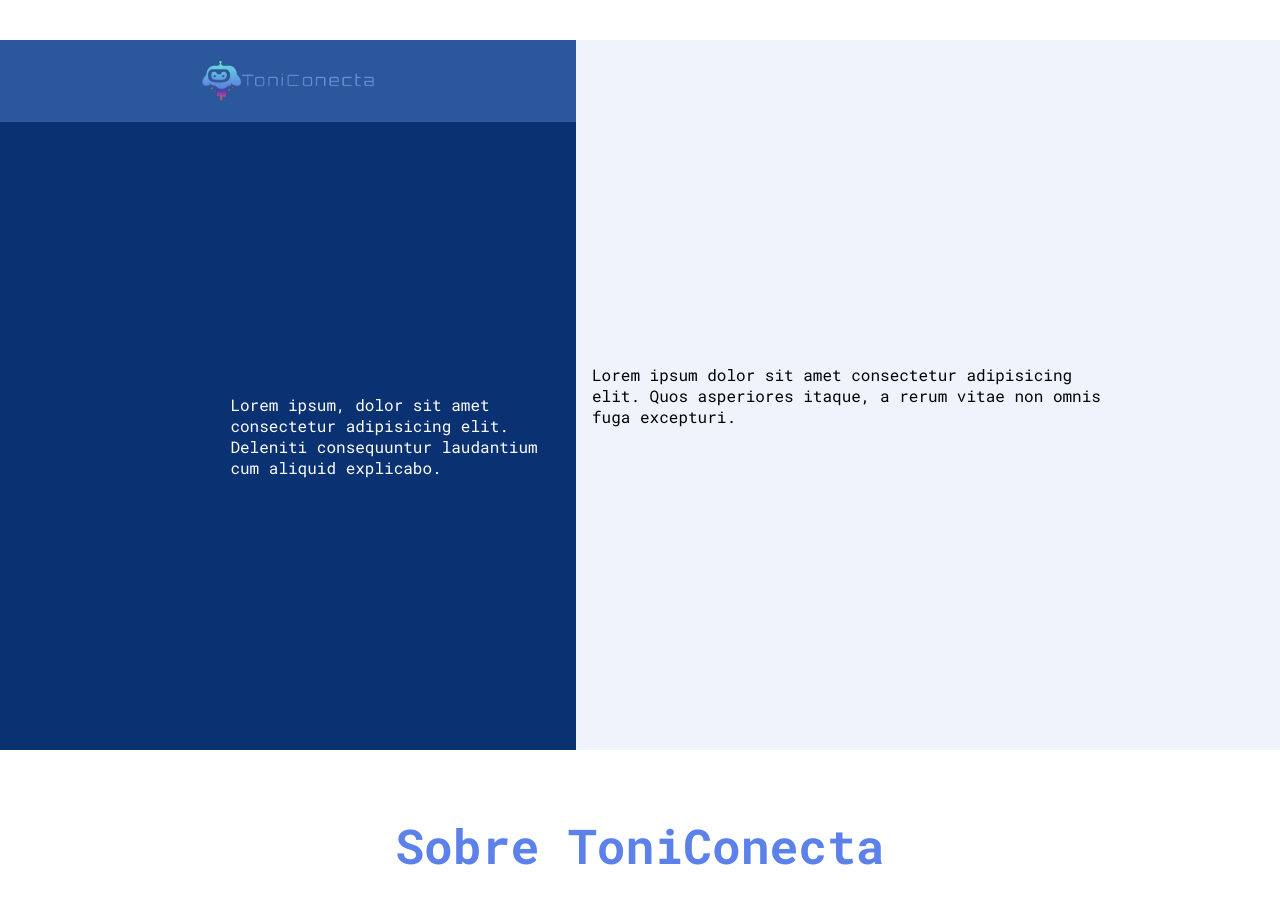
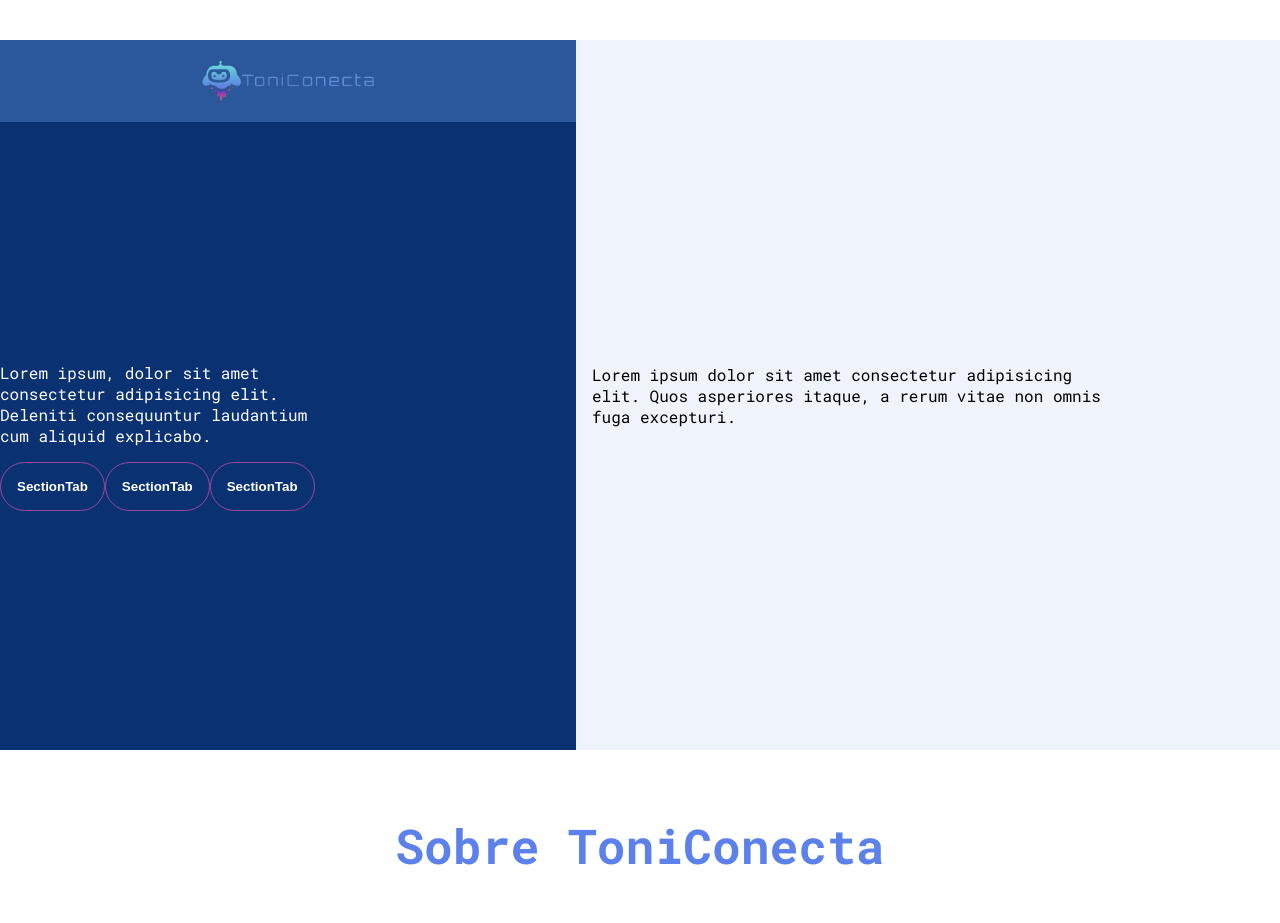
Before and after one commit to Braulio95/toniconectalandingpage, a React (Create React App) app: page / in a window 1280 px wide. Shown: the part 760-1683 px from the top of the page. Built offline with nearby package versions, Linux system fonts and the light colour scheme.

Commit message:
adding buttons

```diff
--- /dev/null
+++ b/src/components/SectionTab/SectionTab.css
@@ -0,0 +1,7 @@
+.tab-howit {
+  border: 1px solid #9f45a2;
+  background-color: #0a3273;
+  border-radius: 30px;
+  color: white;
+  font-weight: 700;
+}
--- /dev/null
+++ b/src/components/SectionTab/SectionTab.tsx
@@ -0,0 +1,6 @@
+import React from "react";
+import "./SectionTab.css";
+
+export const SectionTab = () => {
+  return <button className="tab-howit">SectionTab</button>;
+};
--- a/src/modules/HowItWorks/HowItWorks.css
+++ b/src/modules/HowItWorks/HowItWorks.css
@@ -1,59 +1,60 @@
 #how-it-works {
-    min-height: calc(100vh - 90px)
+  min-height: calc(100vh - 90px);
 }
 
 .wrapper {
   display: grid;
-    grid-template-columns:45% 55%;
+  grid-template-columns: 45% 55%;
   min-height: inherit;
 }
 
-.wrapper-mobile{
-    display:flex;
+.wrapper-mobile {
+  display: flex;
   flex-direction: column;
   margin-top: 1rem;
 }
 
-.title-panel{
-background-color: #0A3273;
+.title-panel {
+  background-color: #0a3273;
 }
 
-.info-panel{
-    background-color: rgba(102, 149, 225, 0.10);
+.info-panel {
+  background-color: rgba(102, 149, 225, 0.1);
 }
 
-.title-banner{
+.title-banner {
   background-color: rgba(102, 149, 225, 0.37);
   display: flex;
   padding-block: 1rem;
 }
 
-.title-banner > img{
+.title-banner > img {
   margin-inline: auto;
   width: 180px;
 }
 
-.title-container{
+.title-container {
   color: white;
   display: flex;
+  flex-direction: column;
   height: calc(100% - 82px);
   justify-content: right;
 }
 
-.title-text{
-    margin-block:auto;
+.title-text {
+  margin-block: auto;
   width: 60%;
 }
 
-.info-container{
+.info-container {
   color: black;
   display: flex;
   height: 100%;
   justify-content: left;
 }
 
-.info-text{
-    margin-block:auto;
+.info-text {
+  margin-block: auto;
   width: 80%;
   padding: 1rem;
 }
--- a/src/modules/HowItWorks/HowItWorks.tsx
+++ b/src/modules/HowItWorks/HowItWorks.tsx
@@ -1,6 +1,7 @@
 import React from "react";
 import "./HowItWorks.css";
 import Logo from "../../assets/navIcon/logo.png";
+import { SectionTab } from "../../components/SectionTab/SectionTab";
 interface MobileProps {
   isMobile: boolean;
 }
@@ -15,18 +16,21 @@ export const HowItWorks = ({ isMobile }: MobileProps) => {
           </div>
           <div className="title-container">
             <div className="title-text">
-                            Lorem ipsum, dolor sit amet consectetur adipisicing
-                            elit. Deleniti consequuntur laudantium cum aliquid
-                            explicabo.
+              <p>
+                Lorem ipsum, dolor sit amet consectetur adipisicing elit.
+                Deleniti consequuntur laudantium cum aliquid explicabo.
+              </p>
+              <SectionTab />
+              <SectionTab />
+              <SectionTab />
             </div>
           </div>
         </div>
         <div className="info-panel">
           <div className="info-container">
             <div className="info-text">
-                            Lorem ipsum dolor sit amet consectetur adipisicing
-                            elit. Quos asperiores itaque, a rerum vitae non
-                            omnis fuga excepturi.
+              Lorem ipsum dolor sit amet consectetur adipisicing elit. Quos
+              asperiores itaque, a rerum vitae non omnis fuga excepturi.
             </div>
           </div>
         </div>
```
Lines whose indentation alone changed are shown as unchanged.
